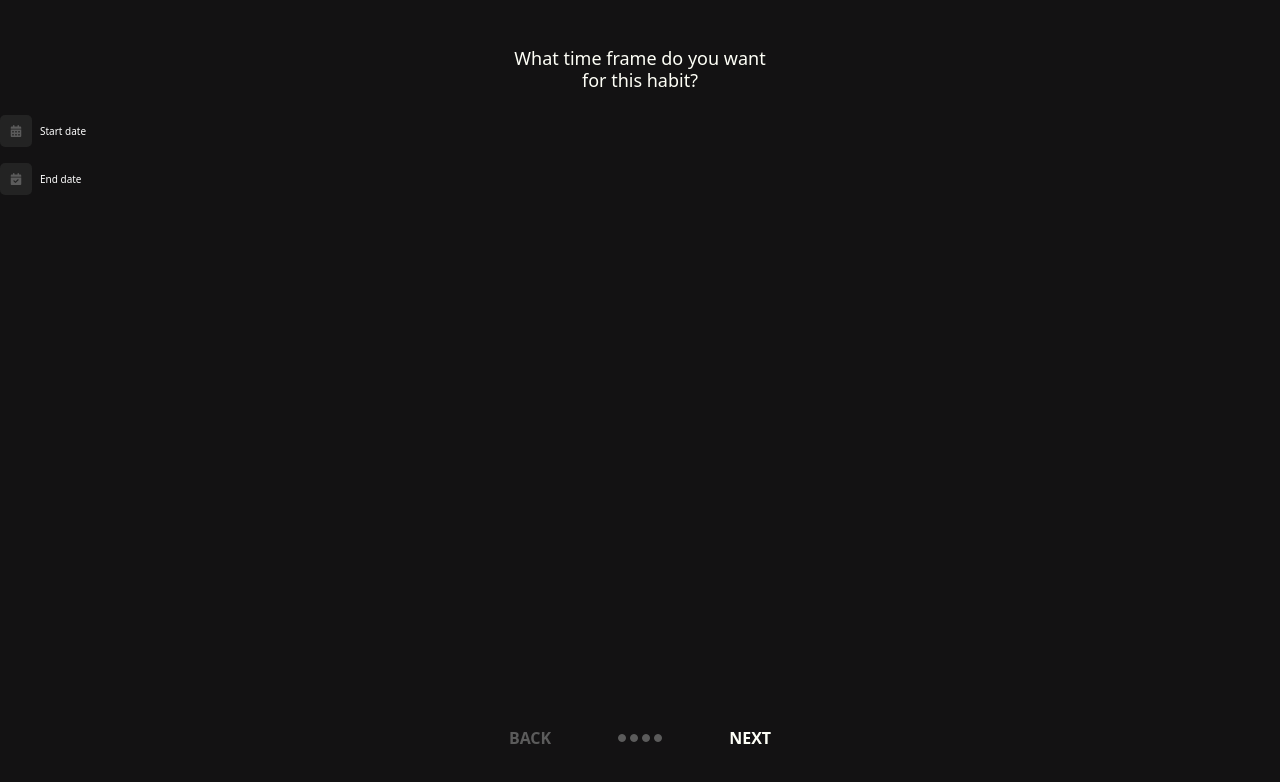
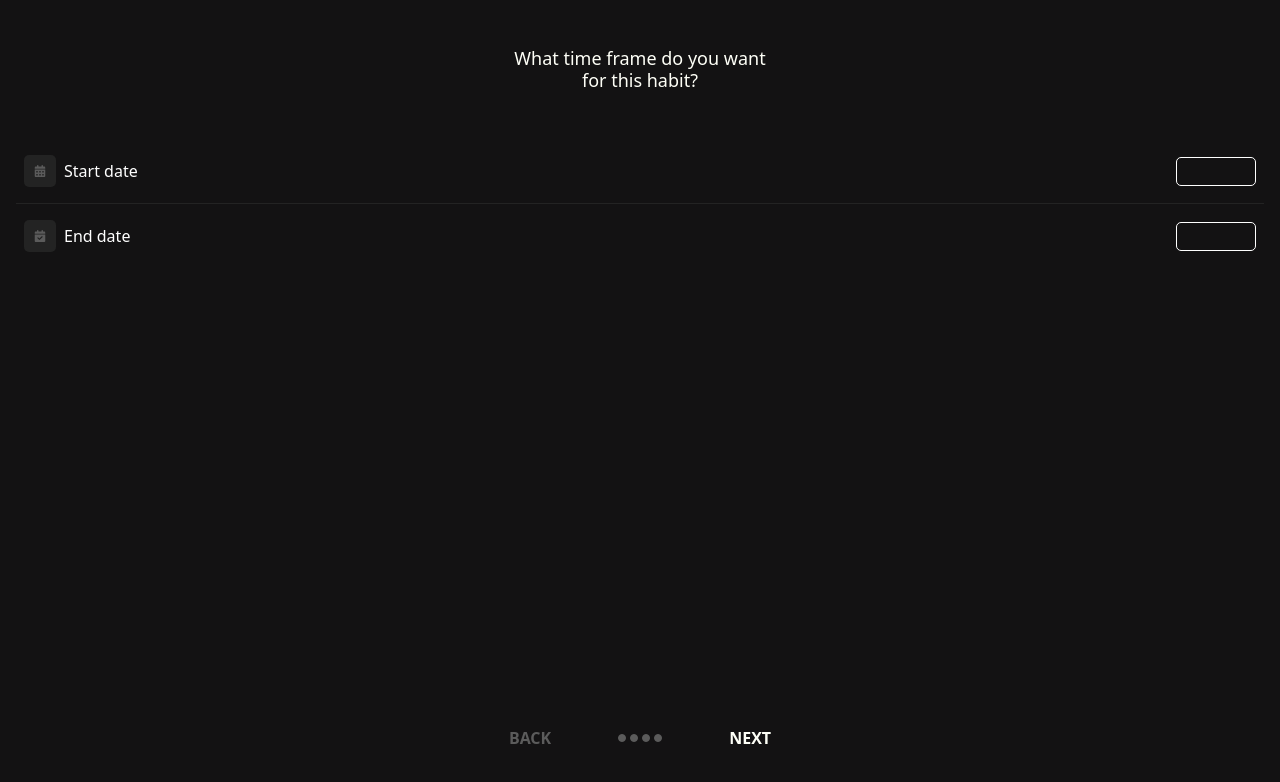
Before and after one commit to RealChoki/Habit-app-front, a Vue app: page /timeframe in a window 1280 px wide. Shown: the top 782 px of the page. Built offline with nearby package versions, Linux system fonts and the light colour scheme.

Commit message:
refactor: Update BackNextButton component to use computed property for nextRoute

```diff
--- a/src/components/BackNextButton.vue
+++ b/src/components/BackNextButton.vue
@@ -24,6 +24,8 @@ const nextRoute = computed(() => {
       return 'FrequencyView'
     case 'FrequencyView':
       return 'TimeFrame' // replace with the actual name of your DateView route
+    case 'TimeFrame':
+      return 'HomeView'
     default:
       return ''
   }
@@ -79,7 +81,7 @@ const goBack = () => {
     }
 
     .back-next.no-next {
-        width: 72%;
+        width: 71%;
         justify-content: center;
     }
 </style>
--- a/src/components/HabitField.vue
+++ b/src/components/HabitField.vue
@@ -1,6 +1,6 @@
 <template>
   <div class="form-group">
-    <input type="text" class="form-control" id="habitInput" />
+    <input type="text" class="form-control" id="habitInput" required/>
   </div>
 </template>
 
@@ -10,5 +10,14 @@ input {
   background: #131213;
   border: 1px solid #ffffff;
   border-radius: 5px;
+  color: #ffffff;
+}
+
+input:focus {
+  outline: none;
+  box-shadow: none;
+  background-color: #131213;
+  color: #ffffff;
+  border-color: #ffffff;
 }
 </style>
--- a/src/views/TimeFrame.vue
+++ b/src/views/TimeFrame.vue
@@ -1,20 +1,24 @@
 <template>
-  <div class="d-flex flex-column ml-3">
-    <h2 class="title pt-5 mb-4 text-center font-weight-bold">
+    <h2 class="title pt-5 mb-5 text-center font-weight-bold">
       What time frame do you want <br />
       for this habit?
     </h2>
-    <div class="d-flex flex-column align-items-start justify-content-start">
-      <div class="d-flex align-items-center mb-3">
-        <font-awesome-icon class="rounded-square" :icon="['fas', 'calendar-days']" style="color: #5b5b5b"/>
-        <p class="mb-0 ms-2 text-white">Start date</p>
+    <div class="d-flex flex-column">
+      <div class="d-flex align-items-center justify-content-between changethis bor-bot">
+        <div class="d-flex align-items-center">
+          <font-awesome-icon class="rounded-square" :icon="['fas', 'calendar-days']" style="color: #5b5b5b"/>
+          <p class="mb-0 ms-2 text-white fs-6">Start date</p>
+        </div>
+        <HabitField style="width: 5em;"/>
       </div>
-      <div class="d-flex align-items-center mb-3">
-        <font-awesome-icon class="rounded-square" :icon="['fas', 'calendar-check']" style="color: #5b5b5b"/>
-        <p class="mb-0 ms-2 text-white">End date</p>
+      <div class="d-flex align-items-center justify-content-between changethis">
+        <div class="d-flex align-items-center">
+          <font-awesome-icon class="rounded-square" :icon="['fas', 'calendar-check']" style="color: #5b5b5b"/>
+          <p class="mb-0 ms-2 text-white fs-6">End date</p>
+        </div>
+        <HabitField style="width: 5em;"/>
       </div>
     </div>
-  </div>
   <BackNextButton :filledCircle="4" />
 </template>
 
@@ -23,6 +27,7 @@ import { library } from '@fortawesome/fontawesome-svg-core'
 import { faCalendarCheck, faCalendarDays } from '@fortawesome/free-solid-svg-icons'
 import { FontAwesomeIcon } from '@fortawesome/vue-fontawesome'
 import BackNextButton from '../components/BackNextButton.vue'
+import HabitField from '@/components/HabitField.vue'
 import { defineComponent } from 'vue';
 
 library.add(faCalendarCheck, faCalendarDays)
@@ -36,14 +41,18 @@ defineComponent({
 </script>
 
 <style scoped>
+.changethis{
+  margin: 0 1em;
+  padding: 16px 8px;
+}
+
+.bor-bot{
+  border-bottom: 1px solid #232323;
+}
+
 .title {
   color: #fefff7;
   font-size: 18px;
-}
-
-.max-width-500 {
-  max-width: 500px;
-  width: 300px;
 }
 
 p {
@@ -63,4 +72,5 @@ label {
   color: #5b5b5b;
   padding: 10px;
 }
+
 </style>
```
